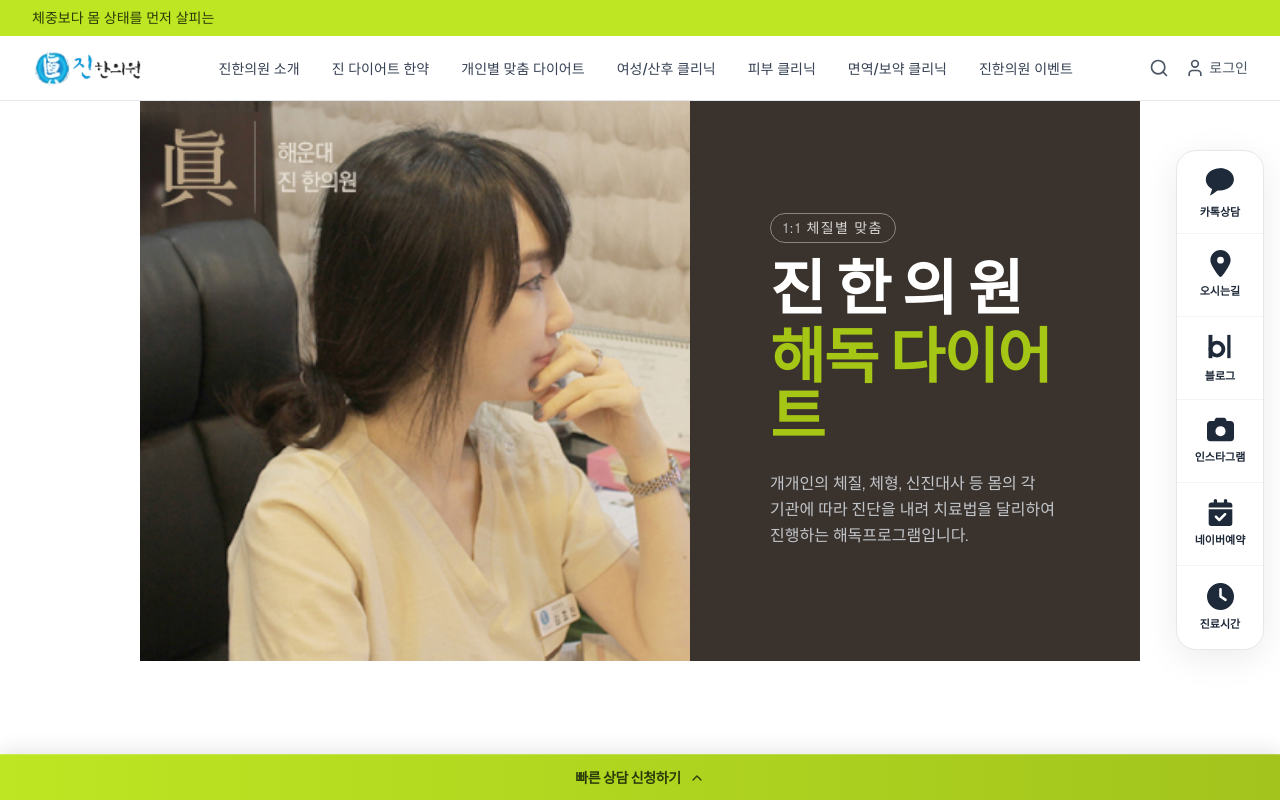
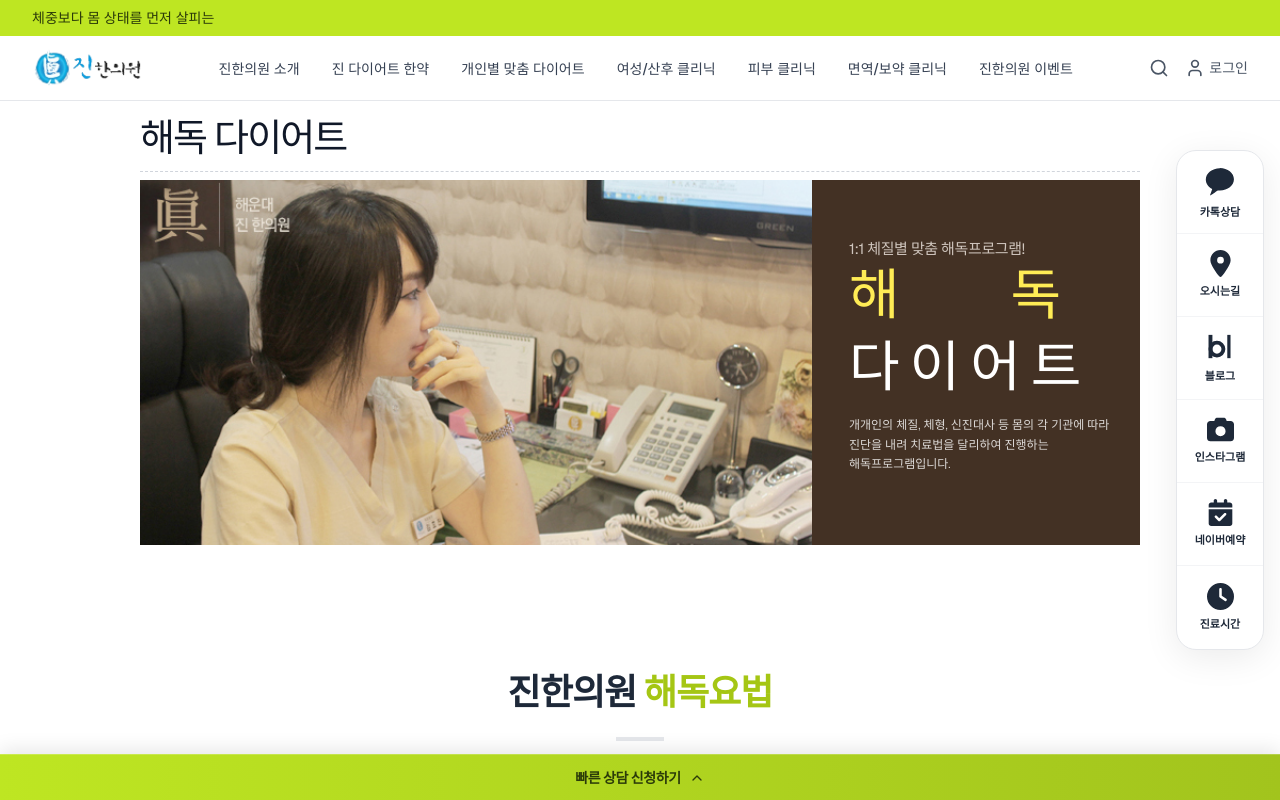
Before and after one commit to ctadamteam/Jin_oriental, a Next.js app: page /custom-diet/detox in a window 1280 px wide. Shown: the top 800 px of the page. Built offline with nearby package versions, Linux system fonts and the light colour scheme; a web font is replaced by a local one.

Commit message:
feat: apply middle-age section 1 layout to detox diet page

```diff
--- a/app/(site)/custom-diet/detox/page.tsx
+++ b/app/(site)/custom-diet/detox/page.tsx
@@ -4,10 +4,13 @@ export default function DetoxDietPage() {
   return (
     <main className="w-full bg-white font-sans text-gray-800">
       <div className="mx-auto w-full max-w-[1000px] overflow-hidden">
-      {/* 1. Hero Section (상단 메인 타이틀) */}
-      <section className="w-full h-[460px] md:h-[560px] relative bg-[#3a332d]">
-        <div className="absolute inset-0 flex flex-col md:flex-row">
-          <div className="w-full md:w-[55%] h-1/2 md:h-full relative">
+      {/* 1. Hero Section (상단 메인 타이틀 - 중년비만 레이아웃 적용) */}
+      <header className="py-4 border-b border-dashed border-gray-300 mb-2">
+        <h1 className="text-3xl md:text-[38px] font-serif text-gray-900 tracking-tighter leading-none font-normal">해독 다이어트</h1>
+      </header>
+
+      <section className="w-full grid grid-cols-1 md:grid-cols-[672px_1fr] md:h-[365px] overflow-hidden bg-[#433124] text-white mb-8">
+        <div className="relative w-full h-[250px] md:h-full overflow-hidden">
           <Image
             src="/images/personal/detox_title.jpg"
             alt="진한의원 해독프로그램 진료"
@@ -16,19 +19,15 @@ export default function DetoxDietPage() {
             priority
           />
         </div>
-          <div className="w-full md:w-[45%] h-1/2 md:h-full flex flex-col justify-center px-6 md:px-12 lg:px-20 text-white relative overflow-hidden">
-            <div className="relative z-10">
-              <div className="inline-block border border-white/40 text-white/80 text-xs md:text-sm px-3 py-1 mb-4 rounded-full font-light tracking-widest">
-                1:1 체질별 맞춤
-              </div>
-              <h1 className="text-3xl md:text-5xl lg:text-6xl font-bold mb-2 tracking-tight">진 한 의 원</h1>
-              <h2 className="text-3xl md:text-5xl lg:text-6xl font-bold mb-6 text-[#A5C614] tracking-tight">해독 다이어트</h2>
-              <p className="text-xs md:text-sm lg:text-base text-gray-300 leading-relaxed break-keep font-light opacity-90">
+        <div className="flex flex-col justify-start p-6 md:pt-[58px] md:pl-[37px] md:pr-4">
+          <p className="text-sm md:text-[15px] text-[#cfc5bd] tracking-tight mb-2">1:1 체질별 맞춤 해독프로그램!</p>
+          <h2 className="grid grid-cols-2 gap-x-12 text-3xl md:text-[55px] font-normal text-[#ffec55] leading-none mb-4">
+            <span>해</span><span>독</span>
+            <b className="col-span-2 mt-3 text-white text-3xl md:text-[55px] font-normal tracking-[10px] whitespace-nowrap block">다이어트</b>
+          </h2>
+          <p className="text-xs text-white/90 leading-relaxed break-keep font-light opacity-90">
             개개인의 체질, 체형, 신진대사 등 몸의 각 기관에 따라 진단을 내려 치료법을 달리하여 진행하는 해독프로그램입니다.
           </p>
-            </div>
-            {/* [슬라이스 필요] 우측 배경 패턴 (만약 패턴 이미지가 있다면 여기에 Absolute 로 추가) */}
-          </div>
         </div>
       </section>
 
```
Lines whose indentation alone changed are shown as unchanged.
